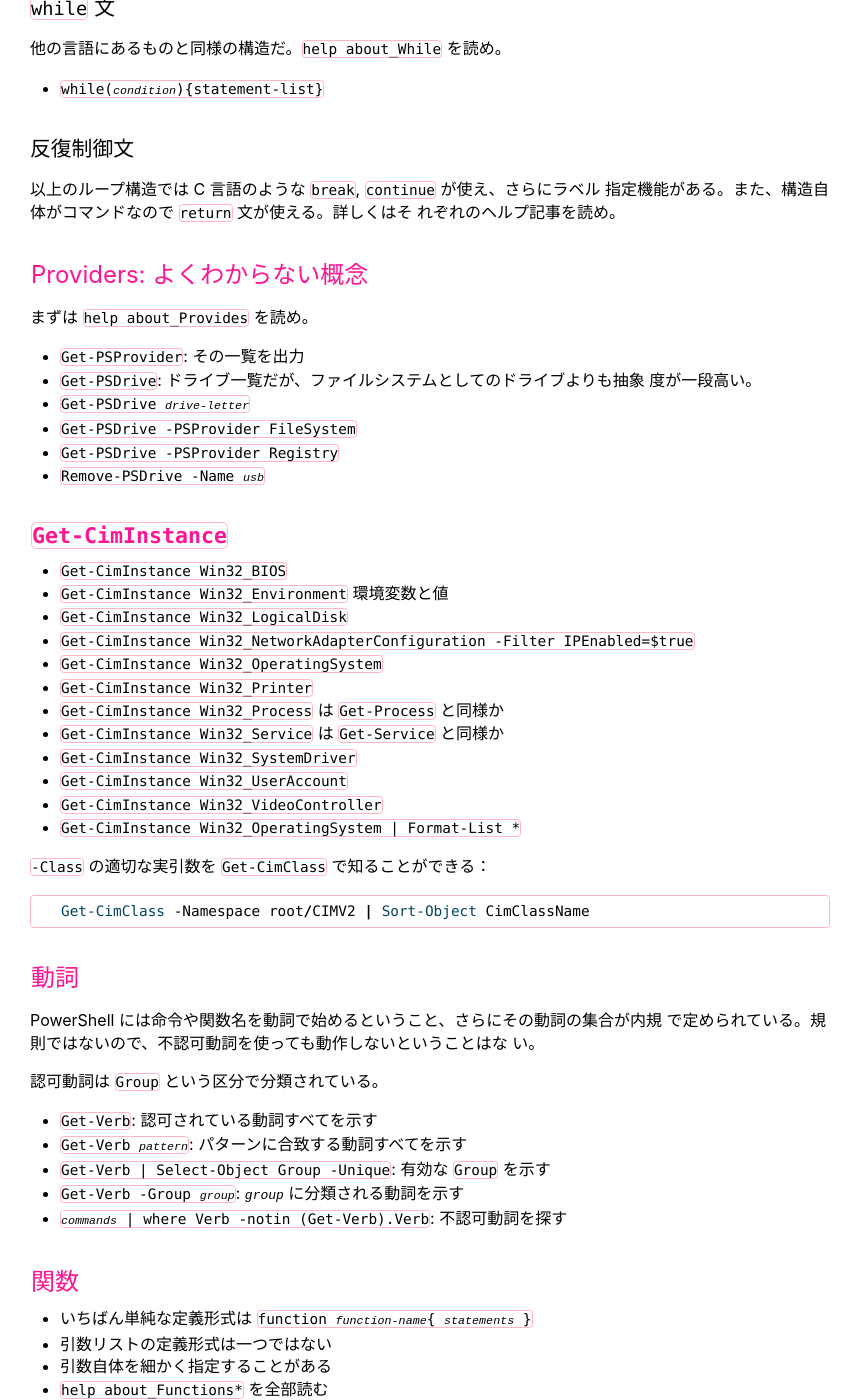
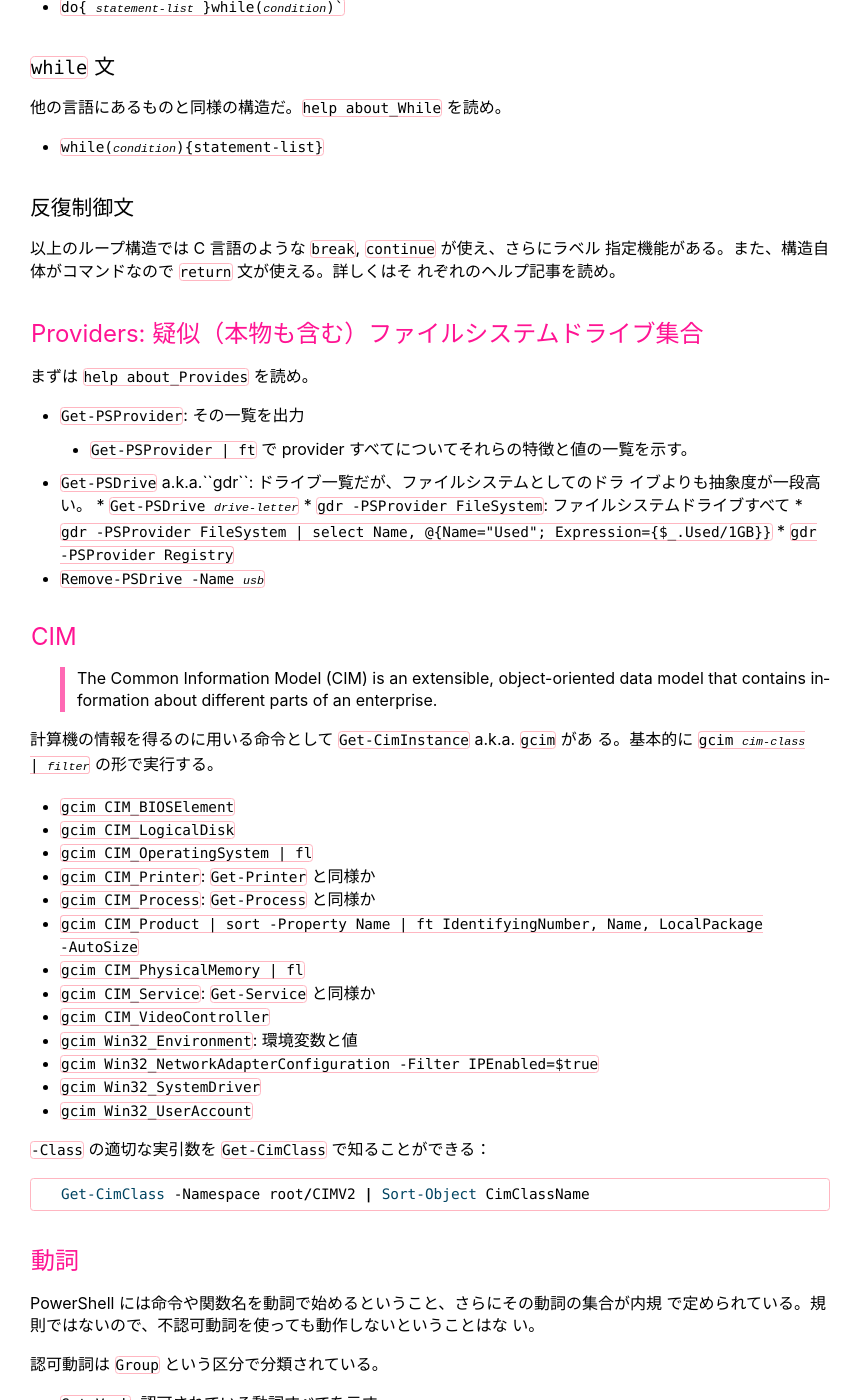
Before and after one commit to showa-yojyo/minibook, a Sphinx documentation site: the page built from source/powershell.rst, in a window 1280 px wide and 1400 px high, scrolled down 12112 px. Shown: the whole window, without its empty margins (0-863 px from the left). Built offline with Sphinx 7.4.7, drawn with Linux system fonts in a browser that asks for light colours; some of the changed text lies outside the part shown.

Commit message:
powershell: WIP [skip ci]

```diff
--- a/source/powershell.rst
+++ b/source/powershell.rst
@@ -311,6 +313,8 @@
 
 * :samp:`{array} | group -Property {prop}`
 * :samp:`{array} | group -Property {prop} -NoElement`: ``Group`` 列を省く
+* :samp:`{array} | group -Property {prop} -AsHashtable`: ``Name`` と ``Value``
+  からなるハッシュ表でデータを得る。
 
 書式整形
 ----------------------------------------------------------------------
@@ -326,7 +330,7 @@
 * :samp:`{array} | ft -Property {prop-name ...}`
 * :samp:`{array} | ft -Wrap`: レコード途中改行を許す
 
-``Format-List`` は出力が縦に長い。
+``Format-List`` a.k.a. ``fl`` は出力が縦に長い。
 
 * :samp:`{array} | fl -Property {prop-name ...}`
 * :samp:`{array} | fl -Property *`
@@ -554,34 +558,44 @@
 指定機能がある。また、構造自体がコマンドなので ``return`` 文が使える。詳しくはそ
 れぞれのヘルプ記事を読め。
 
-Providers: よくわからない概念
+Providers: 疑似（本物も含む）ファイルシステムドライブ集合
 ----------------------------------------------------------------------
 
 まずは ``help about_Provides`` を読め。
 
 * ``Get-PSProvider``: その一覧を出力
-* ``Get-PSDrive``: ドライブ一覧だが、ファイルシステムとしてのドライブよりも抽象
-  度が一段高い。
-* :samp:`Get-PSDrive {drive-letter}`
-* ``Get-PSDrive -PSProvider FileSystem``
-* ``Get-PSDrive -PSProvider Registry``
+
+  * ``Get-PSProvider | ft`` で provider すべてについてそれらの特徴と値の一覧を示す。
+* ``Get-PSDrive`` a.k.a.``gdr``: ドライブ一覧だが、ファイルシステムとしてのドラ
+  イブよりも抽象度が一段高い。
+  * :samp:`Get-PSDrive {drive-letter}`
+  * ``gdr -PSProvider FileSystem``: ファイルシステムドライブすべて
+  * ``gdr -PSProvider FileSystem | select Name, @{Name="Used"; Expression={$_.Used/1GB}}``
+  * ``gdr -PSProvider Registry``
 * :samp:`Remove-PSDrive -Name {usb}`
 
-``Get-CimInstance``
+CIM
 ----------------------------------------------------------------------
 
-* ``Get-CimInstance Win32_BIOS``
-* ``Get-CimInstance Win32_Environment`` 環境変数と値
-* ``Get-CimInstance Win32_LogicalDisk``
-* ``Get-CimInstance Win32_NetworkAdapterConfiguration -Filter IPEnabled=$true``
-* ``Get-CimInstance Win32_OperatingSystem``
-* ``Get-CimInstance Win32_Printer``
-* ``Get-CimInstance Win32_Process`` は ``Get-Process`` と同様か
-* ``Get-CimInstance Win32_Service`` は ``Get-Service`` と同様か
-* ``Get-CimInstance Win32_SystemDriver``
-* ``Get-CimInstance Win32_UserAccount``
-* ``Get-CimInstance Win32_VideoController``
-* ``Get-CimInstance Win32_OperatingSystem | Format-List *``
+   The Common Information Model (CIM) is an extensible, object-oriented data
+   model that contains information about different parts of an enterprise.
+
+計算機の情報を得るのに用いる命令として ``Get-CimInstance`` a.k.a. ``gcim`` があ
+る。基本的に :samp:`gcim {cim-class} | {filter}` の形で実行する。
+
+* ``gcim CIM_BIOSElement``
+* ``gcim CIM_LogicalDisk``
+* ``gcim CIM_OperatingSystem | fl``
+* ``gcim CIM_Printer``: ``Get-Printer`` と同様か
+* ``gcim CIM_Process``: ``Get-Process`` と同様か
+* ``gcim CIM_Product | sort -Property Name | ft IdentifyingNumber, Name, LocalPackage -AutoSize``
+* ``gcim CIM_PhysicalMemory | fl``
+* ``gcim CIM_Service``: ``Get-Service`` と同様か
+* ``gcim CIM_VideoController``
+* ``gcim Win32_Environment``: 環境変数と値
+* ``gcim Win32_NetworkAdapterConfiguration -Filter IPEnabled=$true``
+* ``gcim Win32_SystemDriver``
+* ``gcim Win32_UserAccount``
 
 ``-Class`` の適切な実引数を ``Get-CimClass`` で知ることができる：
 
@@ -635,6 +649,7 @@
 * ``Get-Module``: 現在ロード済みのモジュール一覧を示す
 * ``Get-Module -ListAvailable``: その裏を示す
 * :samp:`Import-Module {path}`: 一般の場所にあるモジュールをインポートする
+* ``Import-Module -DisableNameChecking``: 不認可動詞から始まる命令や関数を見逃す
 
 項目 (``Get-Command -Noun Item``)
 ----------------------------------------------------------------------
@@ -690,6 +705,8 @@
 サービス
 ----------------------------------------------------------------------
 
+サービスを開発するときにあると便利な再起動スクリプトを作成するときの道具になる。
+
 * :samp:`Get-Service -Name {service}`
 * :samp:`Get-Service -DisplayName {service}`
 * :samp:`Get-Service -Name {service} -RequiredServices`
@@ -727,9 +745,10 @@
 ----------------------------------------------------------------------
 
 * ``Get-PSReadLineKeyHandler`` または :kbd:`Ctrl` + :kbd:`Alt` + :kbd:`?` で確認
+* ``Set-PSReadLineKeyHandler -Key Tab -Function MenuComplete`` で補完を少し楽に
 * ``Get-PSReadLineOption`` でオプション設定値を確認
-* ``Set-PSReadLineOption -EditMode Emacs`` で Bash に近いキーバインドに変更
-  （プロファイルに書いておく）
+* ``Set-PSReadLineOption -EditMode Emacs`` で Bash に近いキーバインドに変更（プ
+  ロファイルに書いておく）
 
 命令履歴
 ----------------------------------------------------------------------
@@ -793,6 +812,8 @@
    5   | DEBUG       | ``Write-Debug``
    6   | INFORMATION | ``Write-Information``
    n/a | PROGRESS    | ``Write-Progress``
+
+``Write-Output`` は必ずしも画面に表示するわけではない。
 
 リダイレクト
 ----------------------------------------------------------------------
```
Also changed, not shown: other parts of source/powershell.rst (+8 -5 lines).
